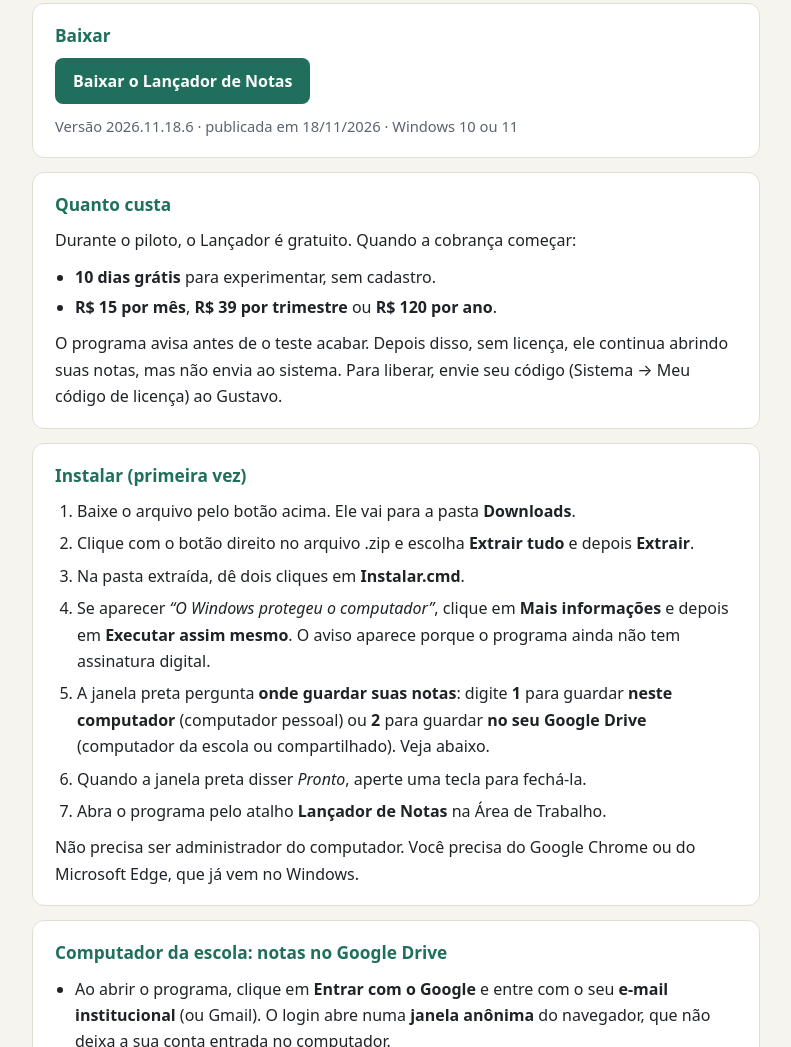
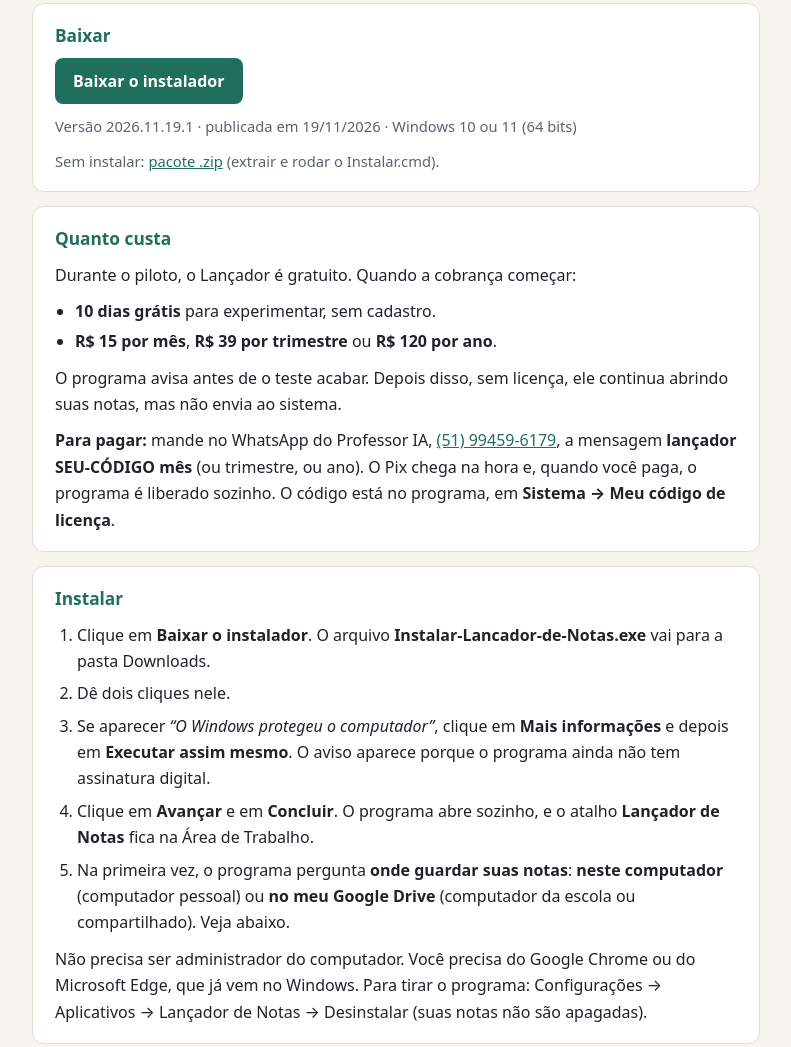
Before and after one commit to ggonzatti-spec/professor-ia-site, a plain HTML site: page lancador/index.html in a window 1280 px wide. Shown: the part 214-1261 px from the top of the page, without its empty margins (244-1035 px from the left). Drawn offline with Linux system fonts and the light colour scheme.

Commit message:
Lançador 2026.11.19.1: instalador em um arquivo só e pagamento pelo WhatsApp
Co-Authored-By: Claude Opus 5.5 <noreply@anthropic.com>

```diff
--- a/lancador/index.html
+++ b/lancador/index.html
@@ -22,8 +22,9 @@
 
   <section>
     <h2>Baixar</h2>
-    <p><a class="botao" id="baixar" href="LancadorDeNotas-2026.11.18.6.zip">Baixar o Lançador de Notas</a></p>
-    <p class="versao" id="versao">Versão 2026.11.18.6 · cerca de 59 MB · Windows 10 ou 11</p>
+    <p><a class="botao" href="Instalar-Lancador-de-Notas.exe">Baixar o instalador</a></p>
+    <p class="versao" id="versao">Versão 2026.11.19.1 · cerca de 43 MB · Windows 10 ou 11 (64 bits)</p>
+    <p class="versao">Sem instalar: <a id="baixar" href="LancadorDeNotas-2026.11.19.1.zip">pacote .zip</a> (extrair e rodar o Instalar.cmd).</p>
   </section>
 
   <section id="precos">
@@ -33,21 +34,20 @@
       <li><strong>10 dias grátis</strong> para experimentar, sem cadastro.</li>
       <li><strong>R$ 15 por mês</strong>, <strong>R$ 39 por trimestre</strong> ou <strong>R$ 120 por ano</strong>.</li>
     </ul>
-    <p>O programa avisa antes de o teste acabar. Depois disso, sem licença, ele continua abrindo suas notas, mas não envia ao sistema. Para liberar, envie seu código (Sistema → Meu código de licença) ao Gustavo.</p>
+    <p>O programa avisa antes de o teste acabar. Depois disso, sem licença, ele continua abrindo suas notas, mas não envia ao sistema.</p>
+    <p><strong>Para pagar:</strong> mande no WhatsApp do Professor IA, <a href="https://wa.me/5551994596179">(51) 99459-6179</a>, a mensagem <strong>lançador SEU-CÓDIGO mês</strong> (ou trimestre, ou ano). O Pix chega na hora e, quando você paga, o programa é liberado sozinho. O código está no programa, em <strong>Sistema → Meu código de licença</strong>.</p>
   </section>
 
   <section id="instalar">
-    <h2>Instalar (primeira vez)</h2>
+    <h2>Instalar</h2>
     <ol>
-      <li>Baixe o arquivo pelo botão acima. Ele vai para a pasta <strong>Downloads</strong>.</li>
-      <li>Clique com o botão direito no arquivo .zip e escolha <strong>Extrair tudo</strong> e depois <strong>Extrair</strong>.</li>
-      <li>Na pasta extraída, dê dois cliques em <strong>Instalar.cmd</strong>.</li>
+      <li>Clique em <strong>Baixar o instalador</strong>. O arquivo <strong>Instalar-Lancador-de-Notas.exe</strong> vai para a pasta Downloads.</li>
+      <li>Dê dois cliques nele.</li>
       <li>Se aparecer <em>“O Windows protegeu o computador”</em>, clique em <strong>Mais informações</strong> e depois em <strong>Executar assim mesmo</strong>. O aviso aparece porque o programa ainda não tem assinatura digital.</li>
-      <li>A janela preta pergunta <strong>onde guardar suas notas</strong>: digite <strong>1</strong> para guardar <strong>neste computador</strong> (computador pessoal) ou <strong>2</strong> para guardar <strong>no seu Google Drive</strong> (computador da escola ou compartilhado). Veja abaixo.</li>
-      <li>Quando a janela preta disser <em>Pronto</em>, aperte uma tecla para fechá-la.</li>
-      <li>Abra o programa pelo atalho <strong>Lançador de Notas</strong> na Área de Trabalho.</li>
+      <li>Clique em <strong>Avançar</strong> e em <strong>Concluir</strong>. O programa abre sozinho, e o atalho <strong>Lançador de Notas</strong> fica na Área de Trabalho.</li>
+      <li>Na primeira vez, o programa pergunta <strong>onde guardar suas notas</strong>: <strong>neste computador</strong> (computador pessoal) ou <strong>no meu Google Drive</strong> (computador da escola ou compartilhado). Veja abaixo.</li>
     </ol>
-    <p>Não precisa ser administrador do computador. Você precisa do Google Chrome ou do Microsoft Edge, que já vem no Windows.</p>
+    <p>Não precisa ser administrador do computador. Você precisa do Google Chrome ou do Microsoft Edge, que já vem no Windows. Para tirar o programa: Configurações → Aplicativos → Lançador de Notas → Desinstalar (suas notas não são apagadas).</p>
   </section>
 
   <section id="drive">
@@ -66,9 +66,8 @@
     <p><strong>Se você instalou o Lançador antes de 18/11/2026, ou instalou a versão 2026.11.18.4:</strong> atualize à mão desta vez. A primeira não sabe procurar atualizações neste endereço, e a 2026.11.18.4 não conecta ao aplicativoescolar.</p>
     <ol>
       <li>Feche o Lançador de Notas.</li>
-      <li>Baixe o arquivo novo pelo botão acima, extraia e dê dois cliques em <strong>Instalar.cmd</strong>, como na instalação.</li>
-      <li>O instalador troca o programa antigo pelo novo e pergunta onde guardar as notas. <strong>Suas notas digitadas e os relatórios não são apagados</strong>, porque ficam em <code>Documentos\Lançador de Notas</code>. Se escolher o Google Drive, depois use <strong>Sistema → Onde guardar minhas notas</strong> para levá-las ao Drive.</li>
-      <li>Depois, você já pode apagar o .zip e a pasta extraída de Downloads.</li>
+      <li>Baixe e rode o <strong>instalador</strong>, como na instalação. Ele troca o programa antigo pelo novo.</li>
+      <li><strong>Suas notas digitadas e os relatórios não são apagados</strong>, porque ficam em <code>Documentos\Lançador de Notas</code>. Para levá-las ao Google Drive, use <strong>Sistema → Onde guardar minhas notas</strong>.</li>
     </ol>
     <p><strong>Daqui para a frente a atualização é automática.</strong> Quando sair uma versão nova, o programa avisa ao abrir. Ao aceitar, ele baixa a versão nova, confere se o arquivo é o original, fecha e abre de novo já atualizado.</p>
   </section>
@@ -92,7 +91,7 @@
   <footer>Responsável: Gustavo Scarello Gonzatti · Encantado/RS · <a href="mailto:ggonzatti@gmail.com">ggonzatti@gmail.com</a></footer>
 </main>
 <script>
-  // O botão segue sempre a versão publicada no lancador.json (o mesmo arquivo que o programa lê).
+  // A versão e o link do .zip seguem o lancador.json (o mesmo arquivo que o programa lê); o instalador tem nome fixo.
   fetch("lancador.json", { cache: "no-store" })
     .then(function (r) { return r.json(); })
     .then(function (j) {
@@ -101,7 +100,7 @@
       document.getElementById("baixar").href = nome;
       var d = v.numero.split(".");
       document.getElementById("versao").textContent =
-        "Versão " + v.numero + " · publicada em " + d[2] + "/" + d[1] + "/" + d[0] + " · Windows 10 ou 11";
+        "Versão " + v.numero + " · publicada em " + d[2] + "/" + d[1] + "/" + d[0] + " · Windows 10 ou 11 (64 bits)";
     })
     .catch(function () {});
 </script>
--- a/lancador/lancador.json
+++ b/lancador/lancador.json
@@ -1 +1 @@
-{"dados": "{\"emitido\": \"2026-11-18\", \"licencas\": {}, \"mensagem\": \"\", \"piloto\": true, \"tolerancia_dias\": 7, \"versao\": {\"novidades\": \"Corrige a leitura da disciplina das atividades (para quem tem mais de uma disciplina na turma). Também traz a opção de guardar as notas no Google Drive: Sistema > Onde guardar minhas notas.\", \"numero\": \"2026.11.18.6\", \"obrigatoria\": false, \"sha256\": \"1c4ff7509d82276bae79bf5752187b33d8f395568892bc9141db806e03b848f5\", \"url\": \"https://seuprofessor.ia.br/lancador/LancadorDeNotas-2026.11.18.6.zip\"}}", "assinatura": "2cvHCi/gdSVpBfLZVmxvejWTiRm21xtpgvlsB++KY8gV0NhWy/rXcfr3qjJbqeVV8kNAxEEcyedPnqjoG5i8CQ=="}
+{"dados": "{\"emitido\": \"2026-11-19\", \"licencas\": {}, \"mensagem\": \"\", \"piloto\": true, \"tolerancia_dias\": 7, \"versao\": {\"novidades\": \"Pagamento do Lançador pelo WhatsApp do Professor IA com liberação automática. Instalador novo, em um arquivo só.\", \"numero\": \"2026.11.19.1\", \"obrigatoria\": false, \"sha256\": \"5b86ebd7895ffcf216765deea240a84d5dd33dba01fb73b854c211f345230106\", \"url\": \"https://seuprofessor.ia.br/lancador/LancadorDeNotas-2026.11.19.1.zip\"}}", "assinatura": "yqHAO9Vtx7LZvP5WSp/9q0++YKurSye+yPgo2g1k7YDAd0XXai7L+niaMYEfRj87bRl3iTqHR9uOp0xITvSqAA=="}
```
